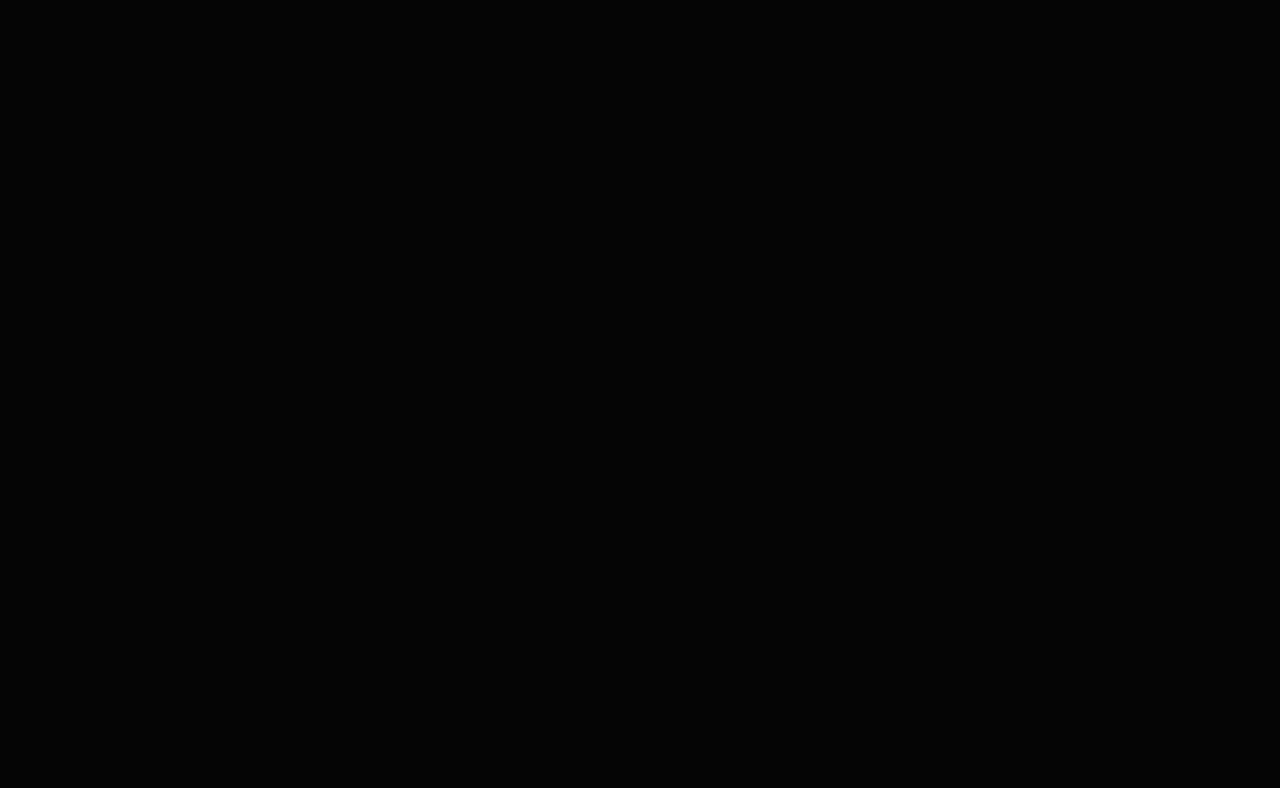
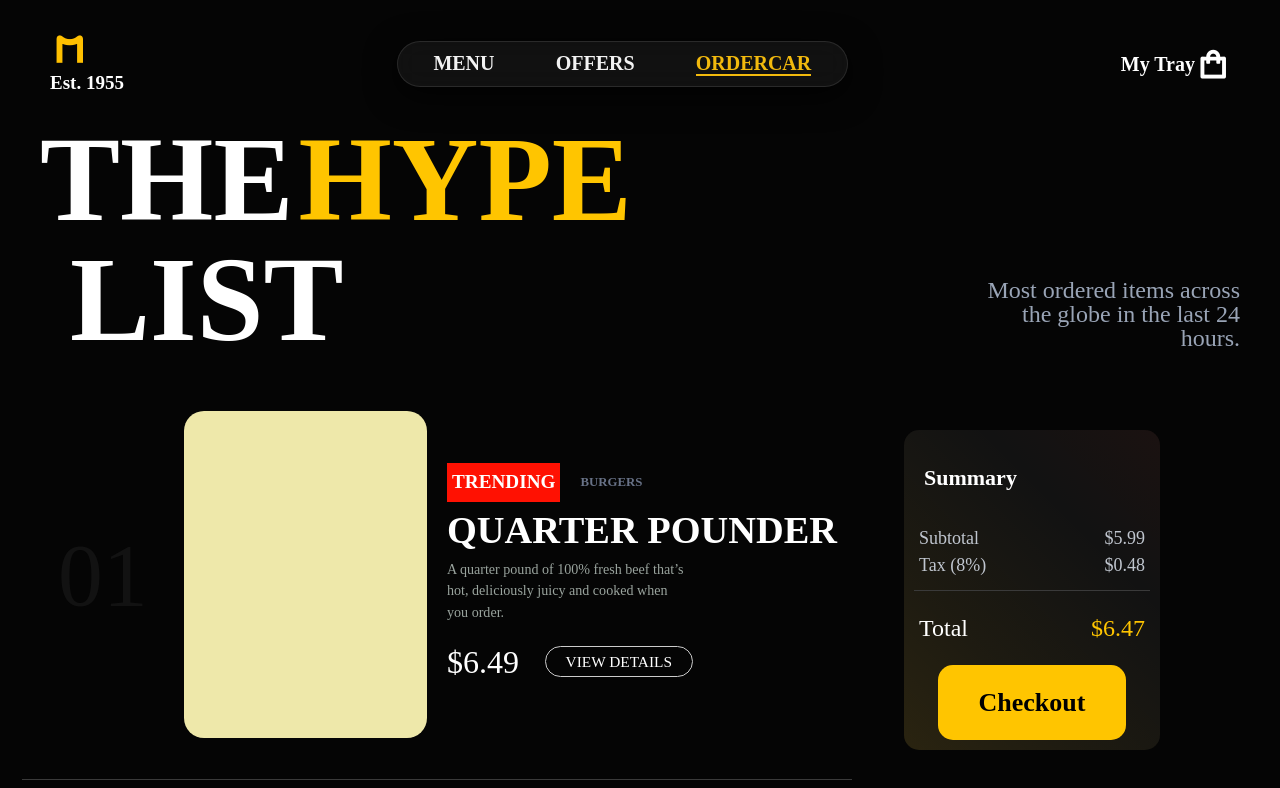
Before and after one commit to LittlPenguin/McDonald-s_in_Vue, a Vue app: page /car in a window 1280 px wide. Before the commit this address had no page. Shown: the top 788 px of the page. Built offline with nearby package versions, Linux system fonts and the light colour scheme; a web font is replaced by a local one.

Commit message:
完成了Order页面倒开发

```diff
--- a/src/Router/index.ts
+++ b/src/Router/index.ts
@@ -4,8 +4,7 @@ import Layout from "@/pages/Layout/index.vue";
 import Main from "@/pages/Layout/modules/main.vue";
 import Menu from "@/pages/Menu/index.vue";
 import Offers from "@/pages/Offers/index.vue";
-import Stores from "@/pages/Stores/index.vue";
-import Trending from "@/pages/Trending/index.vue";
+import car from "@/pages/Car/index.vue";
 
 const routes = [
   {
@@ -15,8 +14,7 @@ const routes = [
       { path: "/", component: Main },
       { path: "/menu", component: Menu },
       { path: "/offers", component: Offers },
-      { path: "/stores", component: Stores },
-      { path: "/trending", component: Trending },
+      { path: "/car", component: car },
     ],
   },
 ];
--- a/src/components/Header/index.vue
+++ b/src/components/Header/index.vue
@@ -36,20 +36,14 @@ watch(
           Offers
         </li>
         <li
-          :class="{ active: routePath === '/trending' }"
-          @click="router.push('/trending')"
+          :class="{ active: routePath === '/car' }"
+          @click="router.push('/car')"
         >
-          Trending
-        </li>
-        <li
-          :class="{ active: routePath === '/stores' }"
-          @click="router.push('/stores')"
-        >
-          Stores
+          OrderCar
         </li>
       </ul>
     </div>
-    <div class="HeaderCom_right">
+    <div class="HeaderCom_right" @click="router.push('/car')">
       <span class="HeaderCom_ right_span">My Tray</span>
       <v-icon
         class="iconfont icon-shopping headerShopping"
--- a/src/pages/Trending/index.vue
+++ b/src/pages/Car/index.vue
@@ -10,6 +10,7 @@ const liIndexLeft = (index: number) => {
 
 // 列表项动画引用
 const TrendingLiAniMationRefs = ref<HTMLElement[]>([]);
+const TotalOrder = ref();
 onMounted(() => {
   TrendingLiAniMationRefs.value.forEach((item) => {
     gsap.from(item, {
@@ -23,10 +24,17 @@ onMounted(() => {
       ease: "back.inOut(1.7)",
     });
   });
+  gsap.from(TotalOrder.value, {
+    x: 100,
+    autoAlpha: 0,
+    duration: 0.8,
+    delay: 0.3,
+    ease: "back.inOut(1.7)",
+  });
 });
 </script>
 <template>
-  <div class="Trending">
+  <div class="Trending" ref="CardOrder">
     <div class="header">
       <div class="left">
         <div class="one">
@@ -66,6 +74,24 @@ onMounted(() => {
           </div>
         </li>
       </ul>
+      <div class="order" ref="TotalOrder">
+        <div class="title">Summary</div>
+        <div class="Subtotal">
+          <div class="top">
+            <span>Subtotal</span>
+            <span>$5.99</span>
+          </div>
+          <div class="bottom">
+            <span>Tax (8%)</span>
+            <span>$0.48</span>
+          </div>
+        </div>
+        <div class="total">
+          <span>Total</span>
+          <span class="totalPrice">$6.47</span>
+        </div>
+        <div class="checkout">Checkout</div>
+      </div>
     </div>
   </div>
 </template>
@@ -73,6 +99,7 @@ onMounted(() => {
 <style lang="scss" scoped>
 .Trending {
   margin-top: 120px;
+  position: relative;
   & > .header {
     display: flex;
     justify-content: space-between;
@@ -120,8 +147,9 @@ onMounted(() => {
     }
   }
   & > .main {
+    display: flex;
     & ul {
-      width: 100%;
+      flex: 1;
       display: flex;
       flex-direction: column;
       justify-content: center;
@@ -223,6 +251,91 @@ onMounted(() => {
         }
       }
     }
+    & .order {
+      margin-left: 30px;
+      margin-top: 70px;
+      background: linear-gradient(
+        45deg,
+        #ffc0001a 0%,
+        #ffc0000d 30%,
+        #ffc00000 70%,
+        #7b100015 100%
+      );
+      margin-right: 120px;
+      &::selection {
+        background-color: #ffc500;
+        color: #000;
+      }
+      width: 20vw;
+      height: 25vw;
+      background-color: #121212;
+      padding: 10px;
+      border-radius: 15px;
+      display: flex;
+      flex-direction: column;
+      align-items: center;
+      & .title {
+        width: 100%;
+        font-size: 22px;
+        color: #fff;
+        font-family: "微软雅黑";
+        flex: 1;
+        padding-left: 10px;
+        display: flex;
+        align-items: center;
+        font-weight: bolder;
+      }
+      & .Subtotal {
+        width: 100%;
+        color: #c0c6cf;
+        font-size: 18px;
+        flex: 1;
+        border-bottom: 1px solid #3a3a3a;
+        display: flex;
+        justify-content: center;
+        align-items: center;
+        flex-direction: column;
+        padding: 0 5px;
+        & > div {
+          width: 100%;
+          display: flex;
+          justify-content: space-between;
+          align-items: center;
+        }
+      }
+      & .total {
+        width: 100%;
+        font-size: 24px;
+        flex: 1;
+        padding: 0 5px;
+        display: flex;
+        justify-content: space-between;
+        align-items: center;
+        & .totalPrice {
+          color: #ffc500;
+        }
+      }
+      & .checkout {
+        flex: 1;
+        width: 80%;
+        background-color: #ffc500;
+        display: flex;
+        justify-content: center;
+        align-items: center;
+        color: #000;
+        font-weight: bolder;
+        font-size: 26px;
+        line-height: 1;
+        cursor: pointer;
+        font-family: "微软雅黑";
+        border-radius: 15px;
+        transition: all 0.3s ease-out;
+        user-select: none;
+        &:hover {
+          background-color: #fff;
+        }
+      }
+    }
   }
 }
 </style>
--- a/src/pages/Stores/index.vue
+++ /dev/null
@@ -1,9 +0,0 @@
-<script setup lang="ts">
-</script>
-<template>
-  <div class="Layout">3</div>
-</template>
-
-<style lang="scss" scoped>
-
-</style>
```
